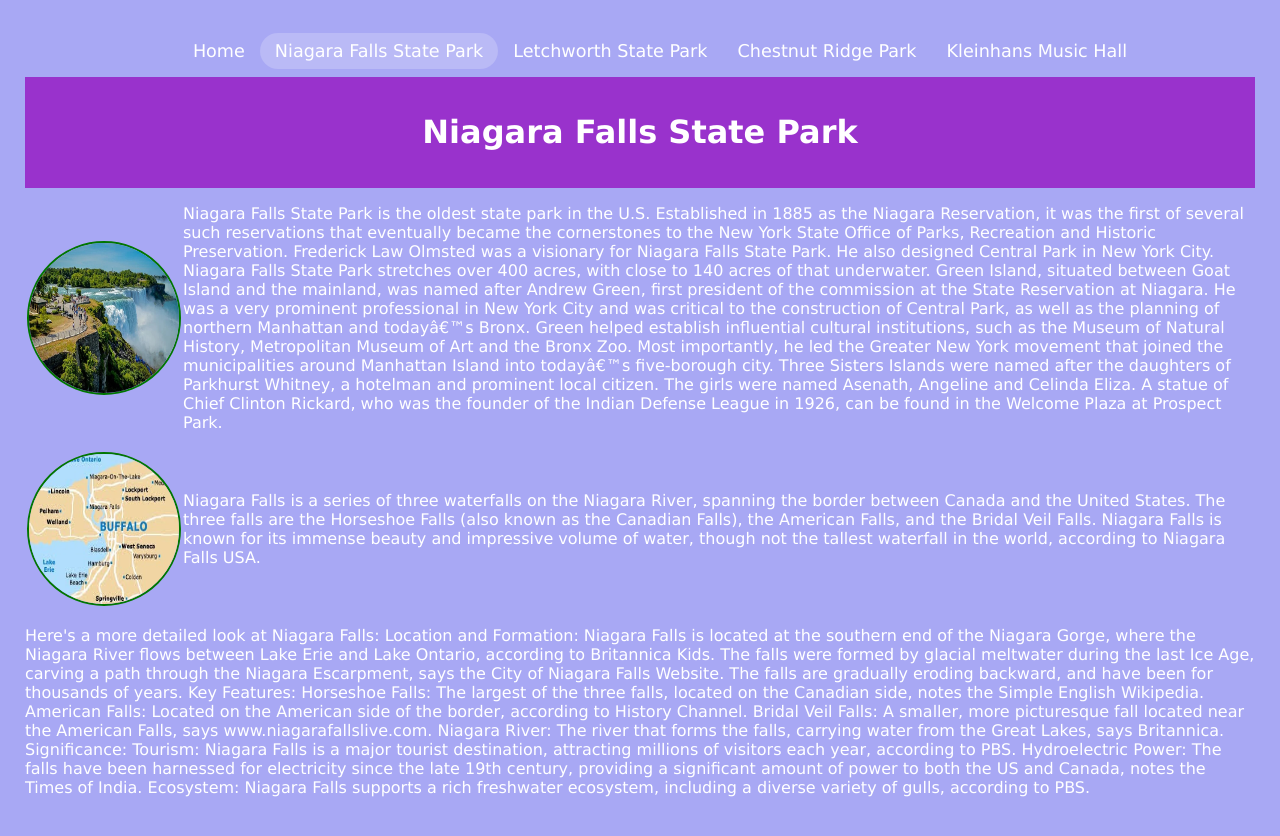
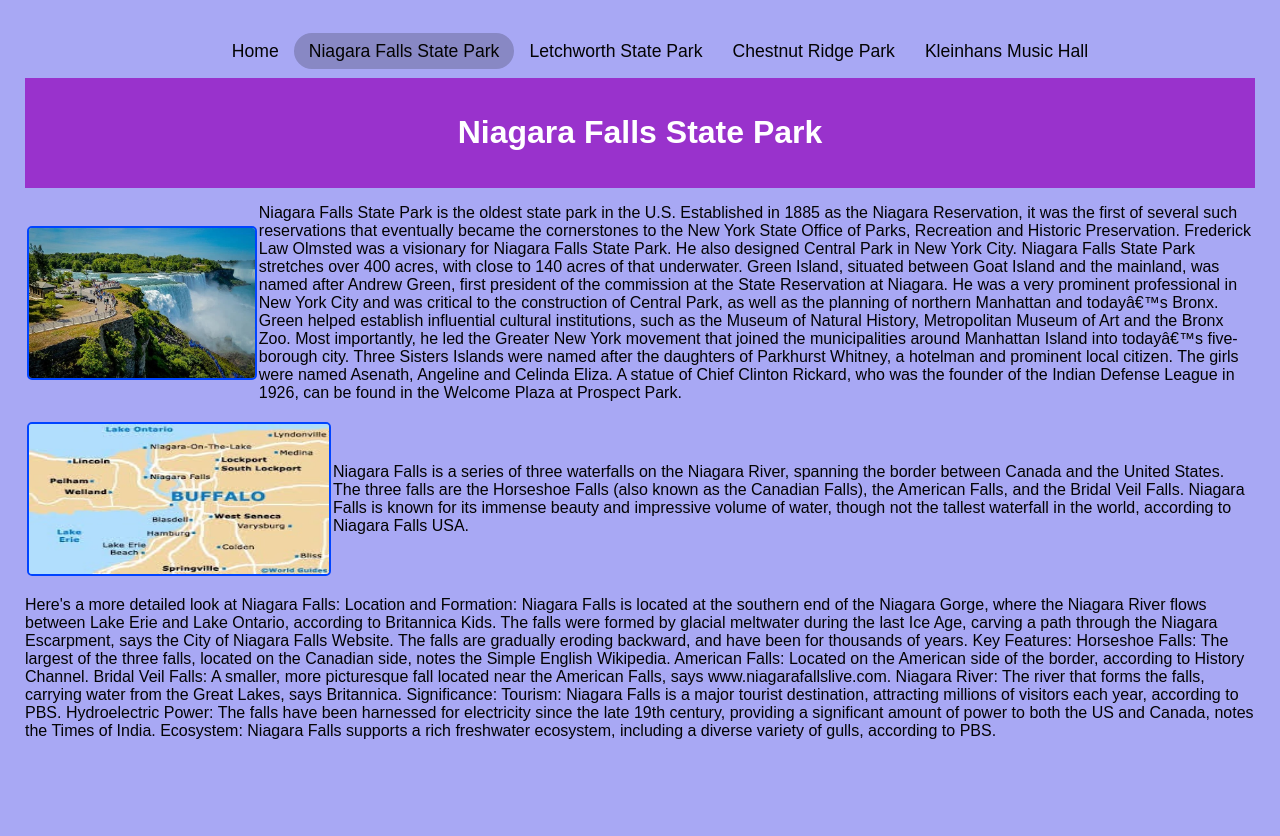
Before and after one commit to Minakshi85/Project-6th-Grade, a plain HTML site: page niagarafallsstatepark.html in a window 1280 px wide. After the commit the page ends 800 px from the top, so only its background shows below. Drawn offline with Linux system fonts and the light colour scheme.

Commit message:
removed extra css

```diff
--- a/niagarafallsstatepark.html
+++ b/niagarafallsstatepark.html
@@ -1,12 +1,13 @@
 <!DOCTYPE html>
 <html lang="en">
 <head>
+    <meta name="viewport" content="width=device-width, initial-scale=1">
     <meta charset="UTP"
     <meta name="viewpoint" content="width=device, initial-scale=1.0">
     <nav>
         <ul>
             <li>
-                <a href="./index%20copy.html" class="nav-link">Home</a>
+                <a href="./index.html" class="nav-link">Home</a>
             </li>
             <li>
                 <a href="./niagarafallsstatepark.html" class="nav-link active">Niagara Falls State Park</a>
@@ -23,7 +24,7 @@
         </ul>
     </nav>
     <title>Niagara Falls State Park</title>
-    <link rel="stylesheet" href="stylen.css">
+    <link rel="stylesheet" href="styleindex.css">
 </head>
 <header>
     <main>
@@ -39,8 +40,7 @@
 </header>
 <body>
 <div class="profile-container">
-    <img src="./Photos/Niagara Falls.jpg" alt="Niagara Falls State Park" width="150" height="100">
-</a>
+    <img id="myImg" src="./Photos/Niagara Falls.jpg" alt="Niagara Falls State Park" style="width:100%;max-width:300px">
 <p>
 Niagara Falls State Park is the oldest state park in the U.S. Established in 1885 as the Niagara Reservation, it was the first of several such reservations that eventually became the cornerstones to the New York State Office of Parks, Recreation and Historic Preservation.
 Frederick Law Olmsted was a visionary for Niagara Falls State Park. He also designed Central Park in New York City.
@@ -51,7 +51,7 @@ A statue of Chief Clinton Rickard, who was the founder of the Indian Defense Lea
 </p>
 </div class="profile-container">
 <div class="profile-container">
-<img src="./Photos/nmap.jpg">
+<img id="myImg" src="./Photos/nmap.jpg" alt="Niagara Falls Map" style="width:100%;max-width:300px">
 <p>Niagara Falls is a series of three waterfalls on the Niagara River, spanning the border between Canada and the United States. The three falls are the Horseshoe Falls (also known as the Canadian Falls), the American Falls, and the Bridal Veil Falls. Niagara Falls is known for its immense beauty and impressive volume of water, though not the tallest waterfall in the world, according to Niagara Falls USA.</p>
 </div class="profile-container">
 <p>Here's a more detailed look at Niagara Falls: Location and Formation: Niagara Falls is located at the southern end of the Niagara Gorge, where the Niagara River flows between Lake Erie and Lake Ontario, according to Britannica Kids. The falls were formed by glacial meltwater during the last Ice Age, carving a path through the Niagara Escarpment, says the City of Niagara Falls Website. The falls are gradually eroding backward, and have been for thousands of years. Key Features: Horseshoe Falls: The largest of the three falls, located on the Canadian side, notes the Simple English Wikipedia. American Falls: Located on the American side of the border, according to History Channel. Bridal Veil Falls: A smaller, more picturesque fall located near the American Falls, says www.niagarafallslive.com. Niagara River: The river that forms the falls, carrying water from the Great Lakes, says Britannica. Significance: Tourism: Niagara Falls is a major tourist destination, attracting millions of visitors each year, according to PBS. Hydroelectric Power: The falls have been harnessed for electricity since the late 19th century, providing a significant amount of power to both the US and Canada, notes the Times of India. Ecosystem: Niagara Falls supports a rich freshwater ecosystem, including a diverse variety of gulls, according to PBS.</p>
--- a/stylec.css
+++ /dev/null
@@ -1,78 +0,0 @@
-img{
-height:150px;
-width:150px;
-border-radius: 50%;
-border:2px solid rgb(107, 105, 105);
-display: center;
-margin: 4px 2px;
-}
-header{
-background-color:darkorchid;
-color:white;
-padding: 15px 32px;
-text-align: center;
-}
-body{
-    font-family:'Lucida Sans', 'Lucida Sans Regular', 'Lucida Grande', 'Lucida Sans Unicode', Geneva, Verdana, sans-serif;
-    background-color:rgb(168, 168, 244);
-    color:white;
-    margin: 0;
-    padding: 25px;
-}
-footer{
-background-color:darkorchid;
-color:white;
-padding: 10px;
-text-align: center;
-font-size:8px;
-}
-.profile-container{
-display: flex;
-justify-content: space-between;
-align-items: center;
-padding:0px;
-}
-footer{
-background-color:darkorchid;
-color:white;
-padding: 10px;
-text-align: center;
-font-size:8px;
-}
-nav ul{
-list-style: none;
-display: flex;
-justify-content: center;
-}
-.infoItem{
-display: flex;
-align-items: center;
-gap: 10px;
-padding: 15px;
-background-color: #f8f9fa;
-border-radius: 10px;
-transition: transform 0.3s ease, box-shadow 0.3s ease;
-}
-nav ul li a{
-color: white;
-text-decoration: none;
-font-size: 1.1rem;
-font-weight: 500;
-padding: 8px 15px;
-border-radius: 25px;
-transition: all 0.3s ease;
-}
-nav ul li a:hover,
-nav ul li a.active
-{
-background-color: rgba(255, 255, 255, 0.2);
-}
-/*-Home-*/
-#home{
-background-color: white;
-}
-.aboutContent{
-display: flex;
-flex-direction: column;
-gap: 30px;
-}
--- a/styleindex.css
+++ b/styleindex.css
@@ -1,14 +1,13 @@
         body{
         font-family:'Lucida Sans', 'Lucida Sans Regular', 'Lucida Grande', 'Lucida Sans Unicode', Geneva, Verdana, sans-serif;
         background-color:rgb(168, 168, 244);
-        color:white;
+        color:rgb(3, 3, 3);
         margin: 0;
         padding: 25px;
     }
     img{
         height:150px;
         width:150px;
-        border-radius:50%;
         border:2px solid #0044ff;
         display: center;
         margin: 4px 2px;
@@ -47,7 +46,7 @@
     transition: transform 0.3s ease, box-shadow 0.3s ease;
     }
     nav ul li a{
-    color: white;
+    color: rgb(3, 3, 3);
     text-decoration: none;
     font-size: 1.1rem;
     font-weight: 500;
@@ -58,7 +57,7 @@
     nav ul li a:hover,
     nav ul li a.active
     {
-    background-color: rgba(255, 255, 255, 0.2);
+    background-color: rgba(8, 8, 8, 0.2);
     }
     /*-Home-*/
     #home{
@@ -69,3 +68,10 @@
     flex-direction: column;
     gap: 30px;
     }
+    body {font-family: Arial, Helvetica, sans-serif;}
+
+    #myImg {
+    border-radius: 5px;
+    cursor: pointer;
+    transition: 0.3s;
+    }
--- a/stylek.css
+++ /dev/null
@@ -1,71 +0,0 @@
-    body{
-            font-family:'Lucida Sans', 'Lucida Sans Regular', 'Lucida Grande', 'Lucida Sans Unicode', Geneva, Verdana, sans-serif;
-            background-color:rgb(168, 168, 244);
-            color:white;
-            margin: 0;
-            padding: 25px;
-        }
-    img{
-        height:150px;
-        width:150px;
-        border-radius:50%;
-        border:2px solid rgb(165, 71, 42);
-        display: center;
-        margin: 4px 2px;
-    }
-    header{
-        background-color:darkorchid;
-        color:white;
-        padding: 15px 32px;
-        text-align: center;
-    }
-    .profile-container{
-        display: flex;
-        justify-content: space-between;
-        align-items: center;
-        padding:0px;
-    }
-    footer{
-    background-color:darkorchid;
-    color:white;
-    padding: 10px;
-    text-align: center;
-    font-size:8px;
-    }
-    nav ul{
-    list-style: none;
-    display: flex;
-    justify-content: center;
-    }
-    .infoItem{
-    display: flex;
-    align-items: center;
-    gap: 10px;
-    padding: 15px;
-    background-color: #f8f9fa;
-    border-radius: 10px;
-    transition: transform 0.3s ease, box-shadow 0.3s ease;
-    }
-    nav ul li a{
-    color: white;
-    text-decoration: none;
-    font-size: 1.1rem;
-    font-weight: 500;
-    padding: 8px 15px;
-    border-radius: 25px;
-    transition: all 0.3s ease;
-    }
-    nav ul li a:hover,
-    nav ul li a.active
-    {
-    background-color: rgba(255, 255, 255, 0.2);
-    }
-    /*-Home-*/
-    #home{
-    background-color: white;
-    }
-    .aboutContent{
-    display: flex;
-    flex-direction: column;
-    gap: 30px;
-    }
--- a/stylel.css
+++ /dev/null
@@ -1,78 +0,0 @@
-img{
-    height:150px;
-    width:150px;
-    border-radius:50%;
-    border:2px solid orange;
-    display: center;
-    margin: 4px 2px;
-}
-header{
-    background-color:darkorchid;
-    color:white;
-    padding: 15px 32px;
-    text-align: center;
-}
-body{
-        font-family:'Lucida Sans', 'Lucida Sans Regular', 'Lucida Grande', 'Lucida Sans Unicode', Geneva, Verdana, sans-serif;
-        background-color:rgb(168, 168, 244);
-        color:white;
-        margin: 0;
-        padding: 25px;
-    }
-    footer{
-    background-color:darkorchid;
-    color:white;
-    padding: 10px;
-    text-align: center;
-    font-size:8px;
-}
-.profile-container{
-    display: flex;
-    justify-content: space-between;
-    align-items: center;
-    padding:0px;
-}
-footer{
-background-color:darkorchid;
-color:white;
-padding: 10px;
-text-align: center;
-font-size:8px;
-}
-nav ul{
-list-style: none;
-display: flex;
-justify-content: center;
-}
-.infoItem{
-display: flex;
-align-items: center;
-gap: 10px;
-padding: 15px;
-background-color: #f8f9fa;
-border-radius: 10px;
-transition: transform 0.3s ease, box-shadow 0.3s ease;
-}
-nav ul li a{
-color: white;
-text-decoration: none;
-font-size: 1.1rem;
-font-weight: 500;
-padding: 8px 15px;
-border-radius: 25px;
-transition: all 0.3s ease;
-}
-nav ul li a:hover,
-nav ul li a.active
-{
-background-color: rgba(255, 255, 255, 0.2);
-}
-/*-Home-*/
-#home{
-background-color: white;
-}
-.aboutContent{
-display: flex;
-flex-direction: column;
-gap: 30px;
-}
--- a/stylen.css
+++ /dev/null
@@ -1,71 +0,0 @@
-body{
-        font-family:'Lucida Sans', 'Lucida Sans Regular', 'Lucida Grande', 'Lucida Sans Unicode', Geneva, Verdana, sans-serif;
-        background-color:rgb(168, 168, 244);
-        color:white;
-        margin: 0;
-        padding: 25px;
-    }
-img{
-    height:150px;
-    width:150px;
-    border-radius:50%;
-    border:2px solid rgb(1, 118, 1);
-    display: center;
-    margin: 4px 2px;
-}
-header{
-    background-color:darkorchid;
-    color:white;
-    padding: 15px 32px;
-    text-align: center;
-}
-.profile-container{
-    display: flex;
-    justify-content: space-between;
-    align-items: center;
-    padding:0px;
-}
-footer{
-background-color:darkorchid;
-color:white;
-padding: 10px;
-text-align: center;
-font-size:8px;
-}
-nav ul{
-list-style: none;
-display: flex;
-justify-content: center;
-}
-.infoItem{
-display: flex;
-align-items: center;
-gap: 10px;
-padding: 15px;
-background-color: #f8f9fa;
-border-radius: 10px;
-transition: transform 0.3s ease, box-shadow 0.3s ease;
-}
-nav ul li a{
-color: white;
-text-decoration: none;
-font-size: 1.1rem;
-font-weight: 500;
-padding: 8px 15px;
-border-radius: 25px;
-transition: all 0.3s ease;
-}
-nav ul li a:hover,
-nav ul li a.active
-{
-background-color: rgba(255, 255, 255, 0.2);
-}
-/*-Home-*/
-#home{
-background-color: white;
-}
-.aboutContent{
-display: flex;
-flex-direction: column;
-gap: 30px;
-}
```
Also changed, not shown: abcd.html (deleted, +0 -100 lines), chestnutridgepark.html (+4 -5 lines), index.html (+5 -11 lines), kleinhansmusichall.html (+3 -3 lines), letchworthpark.html (+3 -3 lines).
